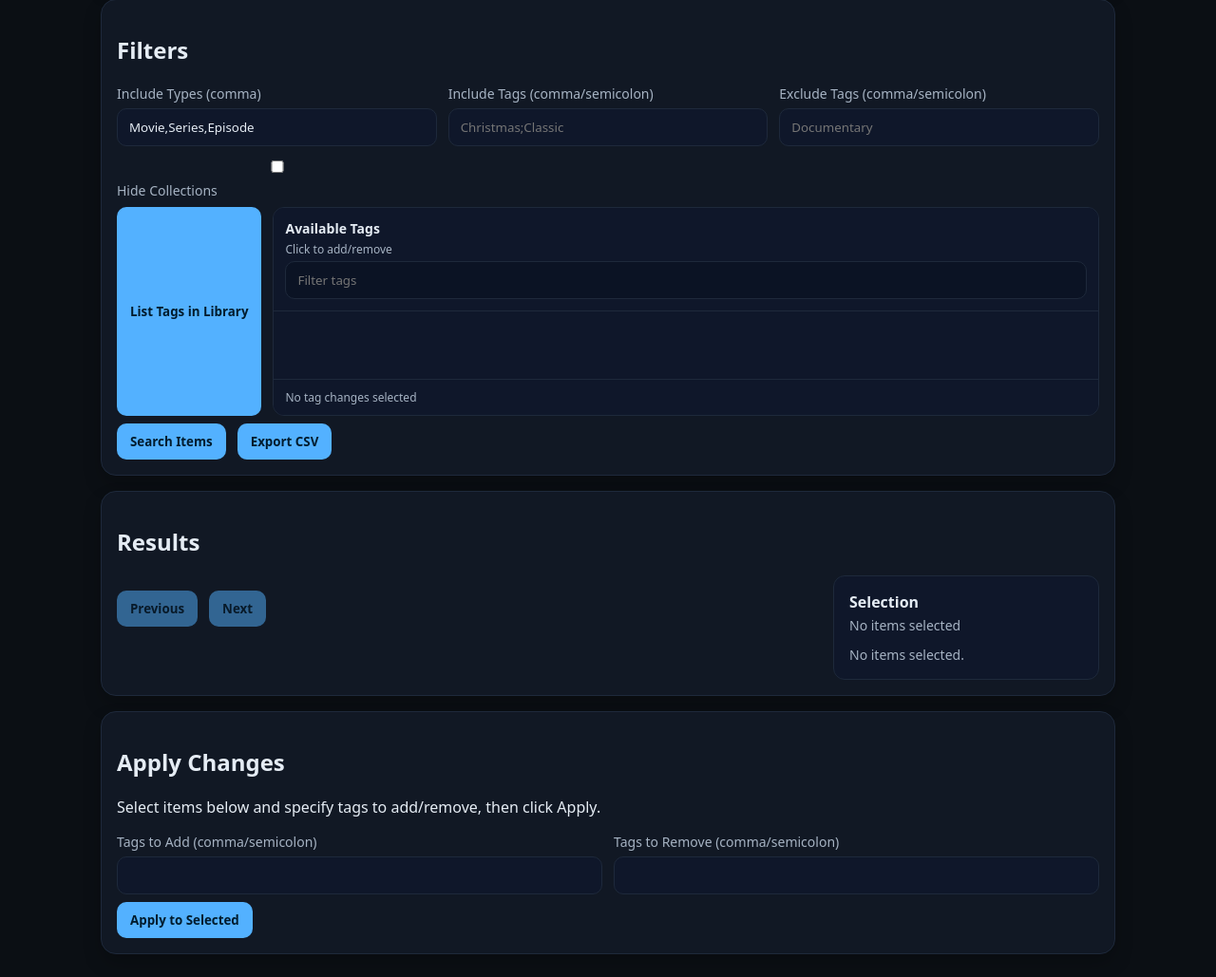
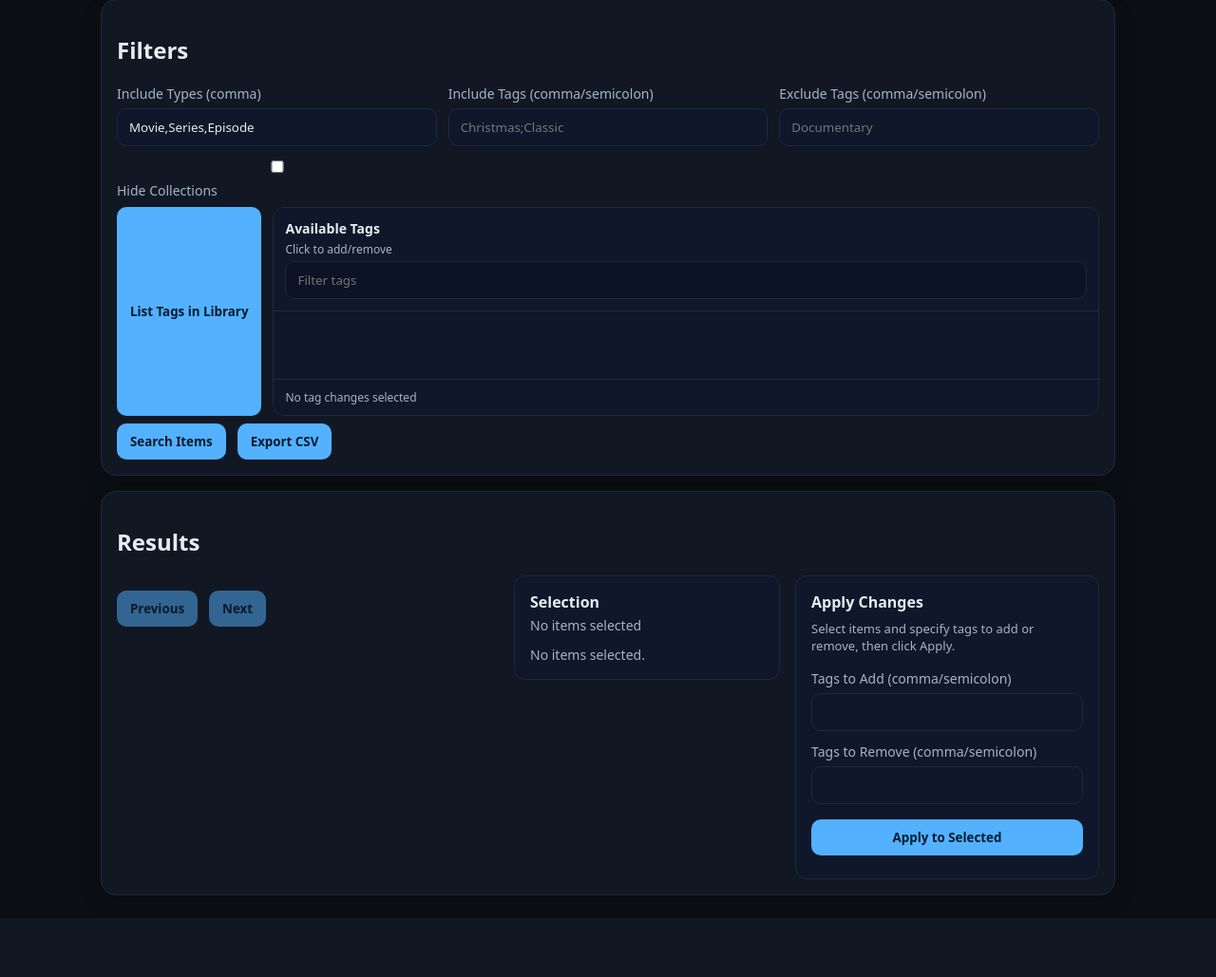
Before and after one commit to EoghannIrving/jellyfin-tag-ui, a Flask app: page / in a window 1280 px wide. Shown: the part 371-1400 px from the top of the page at 95% size. After the commit the page ends 1338 px from the top, so only its background shows below. Run offline with Flask 3, Linux system fonts and the light colour scheme.

Commit message:
Move apply controls into results layout

```diff
--- a/static/styles.css
+++ b/static/styles.css
@@ -39,6 +39,13 @@ th{ color:var(--muted); }
 .results-layout{ display:flex; gap:16px; align-items:flex-start; }
 .results-main{ flex:1 1 auto; min-width:0; }
 #selectedItemsPanel{ flex:0 0 280px; background:#0f172a; border:1px solid var(--line); border-radius:12px; padding:16px; position:sticky; top:16px; max-height:calc(100vh - 96px); overflow:auto; }
+.apply-panel{ flex:0 0 320px; background:#0f172a; border:1px solid var(--line); border-radius:12px; padding:16px; position:sticky; top:16px; max-height:calc(100vh - 96px); display:flex; flex-direction:column; gap:16px; }
+.apply-panel-header{ display:flex; flex-direction:column; gap:8px; }
+.apply-panel-title{ margin:0; font-size:16px; color:var(--text); }
+.apply-panel-description{ margin:0; font-size:13px; color:var(--muted); }
+.apply-panel-body{ display:flex; flex-direction:column; gap:12px; }
+.apply-panel-footer{ display:flex; flex-direction:column; gap:8px; }
+#applyStatus{ font-size:13px; color:var(--muted); }
 .selected-items-header{ display:flex; flex-direction:column; gap:4px; margin-bottom:12px; }
 .selected-items-title{ margin:0; font-size:16px; color:var(--text); }
 .selected-items-list{ list-style:none; padding:0; margin:0; display:flex; flex-direction:column; gap:8px; }
@@ -58,7 +65,8 @@ th{ color:var(--muted); }
 
 @media (max-width: 900px){
   .results-layout{ flex-direction:column; }
-  #selectedItemsPanel{ position:static; max-height:none; width:100%; }
+  #selectedItemsPanel,
+  .apply-panel{ position:static; max-height:none; width:100%; }
 }
 
 .pagination-controls{ display:flex; gap:12px; align-items:center; flex-wrap:wrap; margin-top:12px; }
--- a/templates/index.html
+++ b/templates/index.html
@@ -97,13 +97,12 @@
           </div>
           <ul id="selectedItemsList" class="selected-items-list"></ul>
         </aside>
+        <aside class="apply-panel" aria-label="Apply changes to selected items">
+          <div class="apply-panel-header">
+            <h3 class="apply-panel-title">Apply Changes</h3>
+            <p class="apply-panel-description">Select items and specify tags to add or remove, then click Apply.</p>
           </div>
-    </section>
-
-    <section class="card">
-      <h2>Apply Changes</h2>
-      <p>Select items below and specify tags to add/remove, then click Apply.</p>
-      <div class="grid">
+          <div class="apply-panel-body">
             <label>Tags to Add (comma/semicolon)
               <input id="applyAdd" />
             </label>
@@ -111,9 +110,11 @@
               <input id="applyRemove" />
             </label>
           </div>
-      <div class="row">
+          <div class="apply-panel-footer">
             <button id="btnApply">Apply to Selected</button>
-        <span id="applyStatus"></span>
+            <span id="applyStatus" aria-live="polite"></span>
+          </div>
+        </aside>
       </div>
     </section>
   </div>
```
Lines whose indentation alone changed are shown as unchanged.
